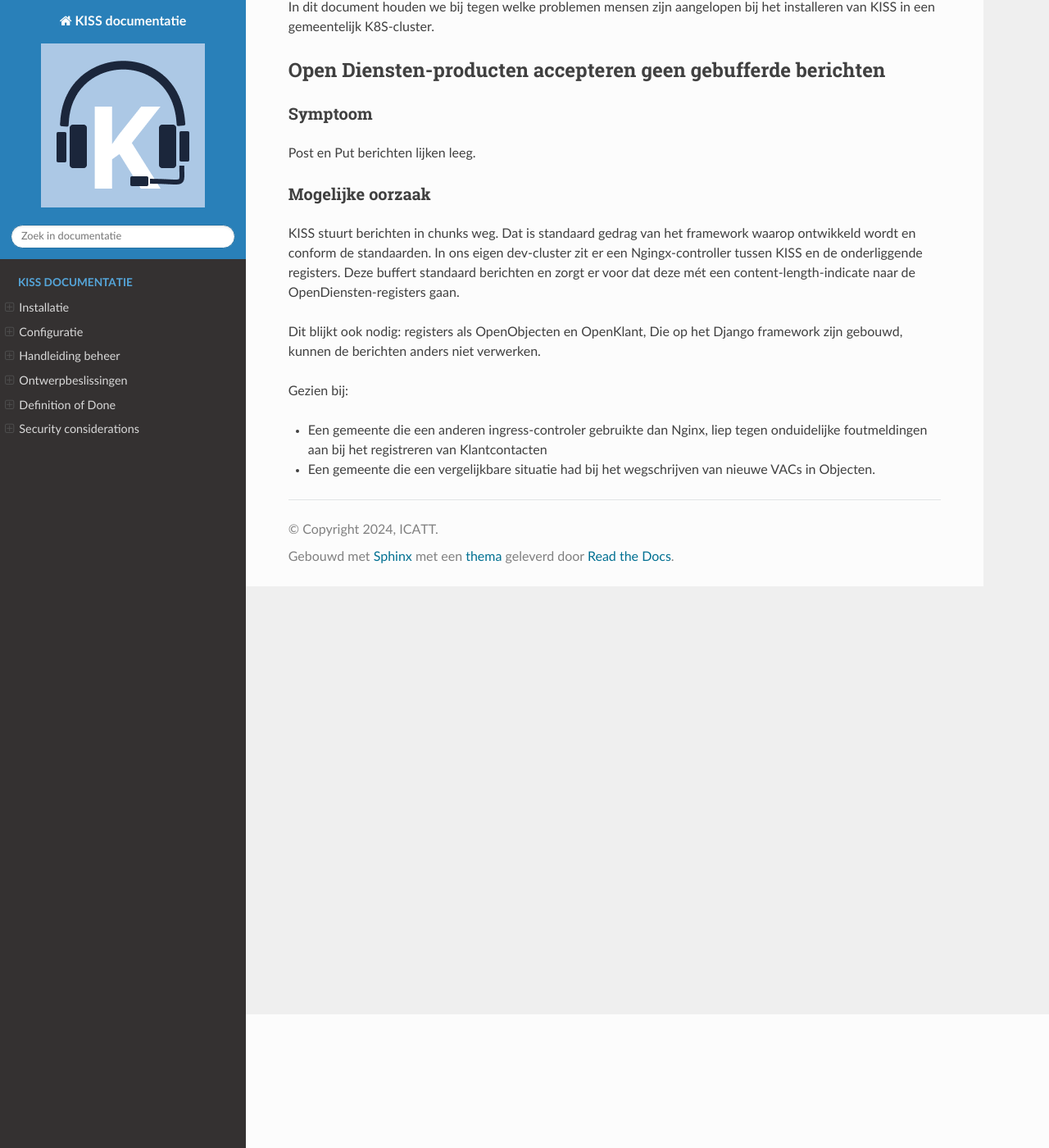
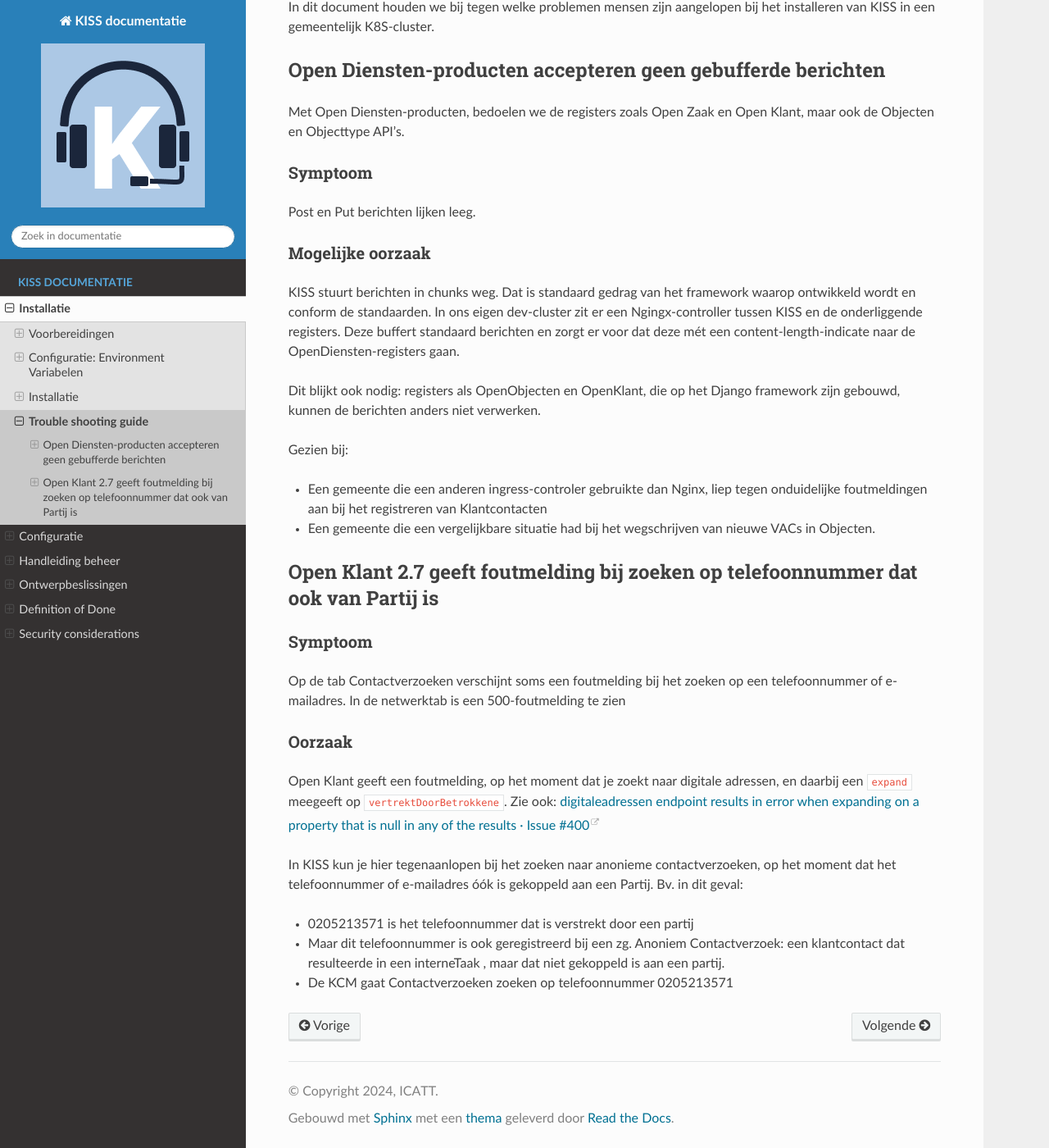
Before and after one commit to Klantinteractie-Servicesysteem/.github, a Sphinx documentation site: the page built from docs/installation/trouble-shooting.md, in a window 1280 px wide and 1400 px high, scrolled down 163 px. Shown: the whole window at 82% size. Built offline with Sphinx 7.4.7 and the Read the Docs theme 3.1.0, drawn with Linux system fonts in a browser that asks for light colours; pages that are not in the unit, such as notebooks, are missing from menus.

Commit message:
Update trouble-shooting, added to installation.rst

```diff
--- a/docs/installation/installation.rst
+++ b/docs/installation/installation.rst
@@ -10,3 +10,4 @@
    voorbereidingen.md
    configuratie.md
    installatie.md
+   trouble-shooting.md
--- a/docs/installation/trouble-shooting.md
+++ b/docs/installation/trouble-shooting.md
@@ -2,13 +2,30 @@
 In dit document houden we bij tegen welke problemen mensen zijn aangelopen bij het installeren van KISS in een gemeentelijk K8S-cluster.
 
 ### Open Diensten-producten accepteren geen gebufferde berichten
+
+Met Open Diensten-producten, bedoelen we de registers zoals Open Zaak en Open Klant, maar ook de Objecten en Objecttype API's.
+
 #### Symptoom
 Post en Put berichten lijken leeg.
 #### Mogelijke oorzaak
 KISS stuurt berichten in chunks weg. Dat is standaard gedrag van het framework waarop ontwikkeld wordt en conform de standaarden. In ons eigen dev-cluster zit er een Ngingx-controller tussen KISS en de onderliggende registers. Deze buffert standaard berichten en zorgt er voor dat deze mét een content-length-indicate naar de OpenDiensten-registers gaan.
 
-Dit blijkt ook nodig: registers als OpenObjecten en OpenKlant, Die op het Django framework zijn gebouwd, kunnen de berichten anders niet verwerken.
+Dit blijkt ook nodig: registers als OpenObjecten en OpenKlant, die op het Django framework zijn gebouwd, kunnen de berichten anders niet verwerken.
 
 Gezien bij:
 - Een gemeente die een anderen ingress-controler gebruikte dan Nginx, liep tegen onduidelijke foutmeldingen aan bij het registreren van Klantcontacten
 - Een gemeente die een vergelijkbare situatie had bij het wegschrijven van nieuwe VACs in Objecten.
+
+### Open Klant 2.7 geeft foutmelding bij zoeken op telefoonnummer dat ook van Partij is
+
+#### Symptoom
+Op de tab Contactverzoeken verschijnt soms een foutmelding bij het zoeken op een telefoonnummer of e-mailadres. In de netwerktab is een 500-foutmelding te zien
+
+#### Oorzaak
+Open Klant geeft een foutmelding, op het moment dat je zoekt naar digitale adressen, en daarbij een `expand` meegeeft op `vertrektDoorBetrokkene`. Zie ook: [digitaleadressen endpoint results in error when expanding on a property that is null in any of the results · Issue #400](https://github.com/maykinmedia/open-klant/issues/400)
+
+
+In KISS kun je hier tegenaanlopen bij het zoeken naar anonieme contactverzoeken, op het moment dat het telefoonnummer of e-mailadres óók is gekoppeld aan een Partij. Bv. in dit geval:
+- 0205213571 is het telefoonnummer dat is verstrekt door een partij
+- Maar dit telefoonnummer is ook geregistreerd bij een zg. Anoniem Contactverzoek: een klantcontact dat resulteerde in een interneTaak , maar dat niet gekoppeld is aan een partij.
+- De KCM gaat Contactverzoeken zoeken op telefoonnummer 0205213571
```
